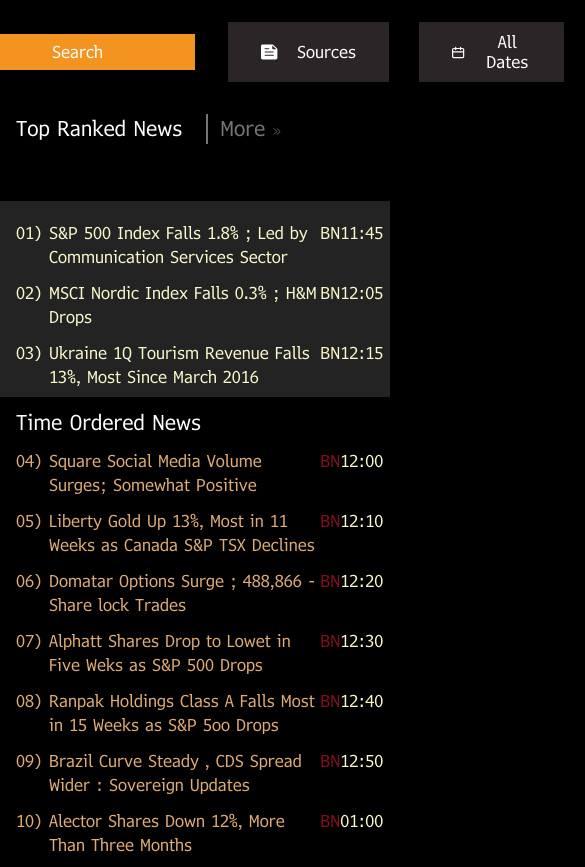
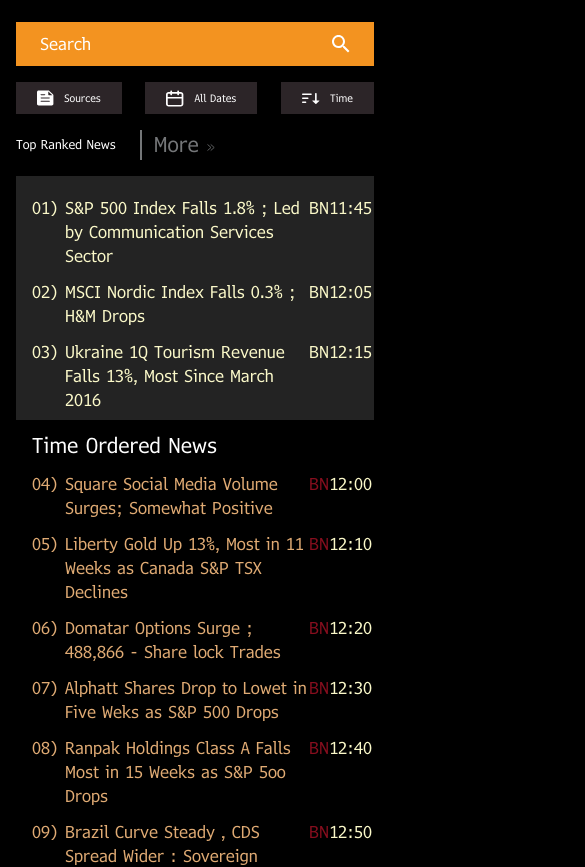
Before and after one commit to qasimfida/Vic-News, a React (Create React App) app: page / in a window 390 px wide. Shown: the top 867 px of the page, 585 px wide, since content can reach past the window. Built offline with nearby package versions, Linux system fonts and the light colour scheme; the HTML template or start-up script is replaced by a standard one.

Commit message:
mobile responsive

```diff
--- a/src/App.tsx
+++ b/src/App.tsx
@@ -7,7 +7,10 @@
 function App() {
   return (
     <div className="bg-black relative text-white">
-      <div className="container mx-auto" style={{ maxWidth: "1300px" }}>
+      <div
+        className="container max-sm:px-[16px] mx-auto"
+        style={{ maxWidth: "1300px" }}
+      >
         <Navbar />
         <RankedNews />
         <OrderedNews />
--- a/src/components/Buttons.tsx
+++ b/src/components/Buttons.tsx
@@ -6,10 +6,15 @@
   className?: string;
 }
 
-const Button: FC<ButtonProps> = ({ text, icon: Icon, className = "", ...props }) => {
+const Button: FC<ButtonProps> = ({
+  text,
+  icon: Icon,
+  className = "",
+  ...props
+}) => {
   return (
     <button
-      className={`flex items-center gap-[19px] bg-[#2C2528] text-white px-[33px] py-[10px] cursor-pointer  ${className}`}
+      className={`flex items-center max-sm:text-[10px] md:gap-[19px] gap-[10px]  bg-[#2C2528] text-white px-[21px] md:px-[33px] py-[6px] md:py-[10px] cursor-pointer  ${className}`}
       {...props}
     >
       {Icon && <Icon className="text-white text-[16px] font-medium" />}
--- a/src/components/Navbar.tsx
+++ b/src/components/Navbar.tsx
@@ -15,13 +15,13 @@
   };
 
   return (
-    <nav className="flex items-center bg-black text-white gap-[33px] pt-[22px]">
-      <div className="flex items-center bg-[#F39320] w-1/2  text-white px-2 py-[6.25px] ">
+    <nav className="md:flex items-center flex-col  bg-black text-white gap-[15px] md:gap-[33px] pt-[22px]">
+      <div className="flex items-center bg-[#F39320] md:w-1/2  text-white px-2 py-[10px] md:py-[6.25px] ">
         <input
           type="text"
           placeholder="Search"
           onChange={handleInputChange}
-          className="bg-transparent placeholder:text-white px-11  focus:outline-none text-white text-[16px] font-medium flex-grow"
+          className="bg-transparent placeholder:text-white md:px-11 px-[16px]  focus:outline-none text-white text-[16px] font-medium flex-grow"
         />
         <button
           className="text-black cursor-pointer"
@@ -34,7 +34,7 @@
       </div>
 
       {/* Buttons */}
-      <div className="flex justify-between gap-[30px] w-1/2">
+      <div className="flex justify-between gap-[15px] md:gap-[30px] max-sm:mt-[16px] md:w-1/2">
         <Button text="Sources" icon={SourcesIcon} />
         <Button text="All Dates" icon={DateIcon} />
         <Button text="Time" icon={TimeIcon} />
--- a/src/components/RankedNews.tsx
+++ b/src/components/RankedNews.tsx
@@ -84,8 +84,10 @@
 
   return (
     <div>
-      <div className="flex px-4 items-center bg-black text-white mt-[32px] mb-[57px]">
-        <h2 className="text-[20px] font-medium">Top Ranked News</h2>
+      <div className="flex md:px-4 items-center bg-black text-white md:mt-[32px] md:mb-[57px] my-[16px]">
+        <h2 className="md:text-[20px] text-[12px] font-medium">
+          Top Ranked News
+        </h2>
 
         <div className="ml-[24px] mr-[12px] w-[2px] h-[30px] bg-[#747678]"></div>
 
```
